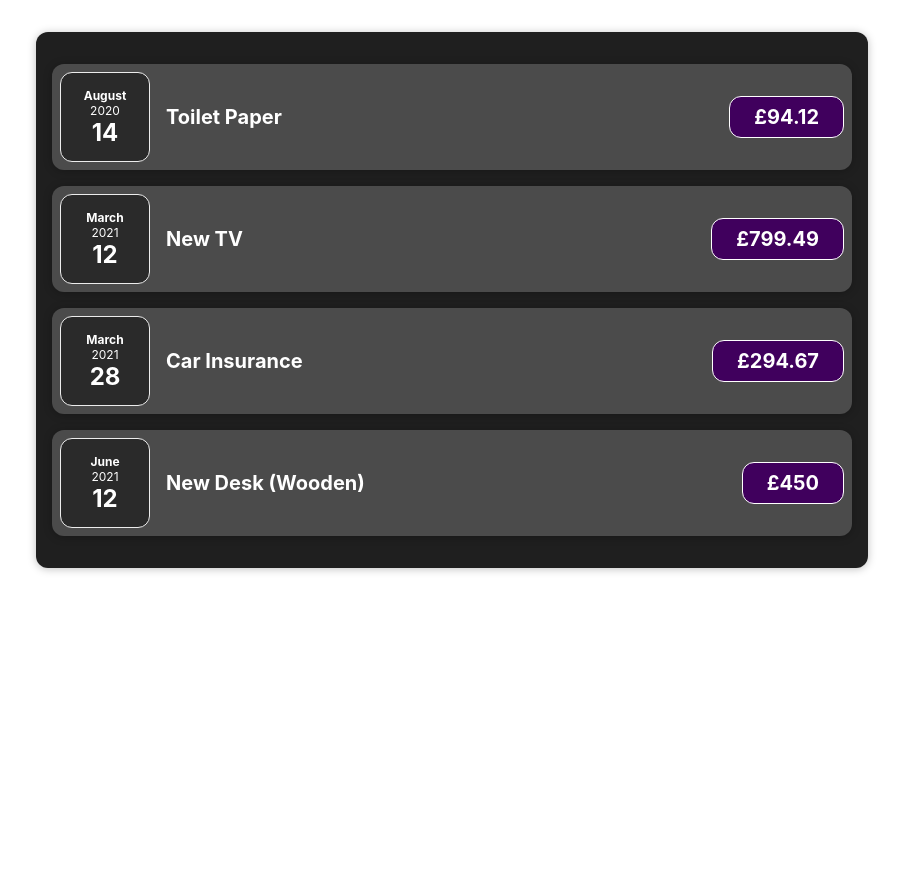
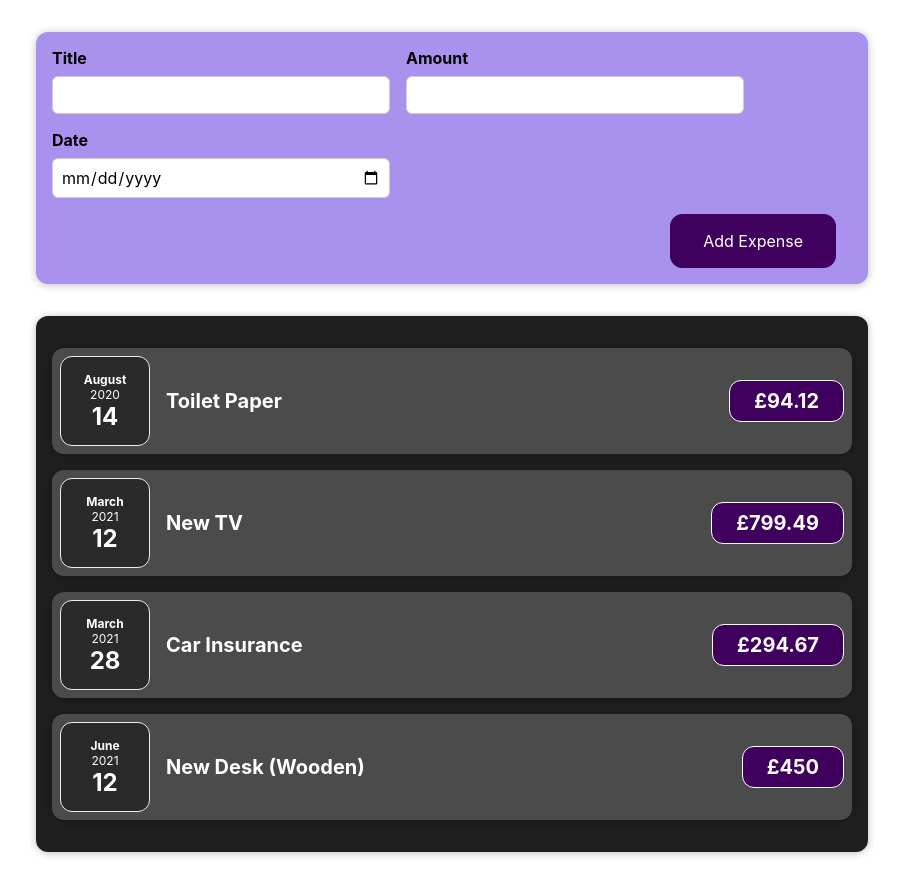
Before and after one commit to hjbrown11/react-expense-tracker, a React (Create React App) app: page / in a window 1280 px wide. Shown: the whole page, without its empty margins (188-1091 px from the left). Before the commit the page ends 800 px from the top, so only its background shows below. Built offline with nearby package versions, Linux system fonts and the light colour scheme.

Commit message:
Add form and styling

```diff
--- a/src/App.js
+++ b/src/App.js
@@ -1,6 +1,7 @@
 import React from "react";
 import "./App.css";
 import Expenses from "./components/Expenses/Expenses";
+import NewExpense from "./components/NewExpense/NewExpense";
 
 const App = () => {
   const expenses = [
@@ -27,6 +28,7 @@
 
   return (
     <div>
+      <NewExpense />
       <Expenses items={expenses} />
     </div>
   );
--- a/src/components/Expenses/ExpenseDate.js
+++ b/src/components/Expenses/ExpenseDate.js
@@ -1,4 +1,4 @@
-import React from "react";
+import React from 'react';
 import './ExpenseDate.css'
 
 const ExpenseDate = props => {
@@ -13,6 +13,6 @@
       <div className="expense-date__day">{day}</div>
     </div>
   );
-}
+};
 
 export default ExpenseDate;
--- a/src/components/Expenses/ExpenseItem.js
+++ b/src/components/Expenses/ExpenseItem.js
@@ -1,4 +1,4 @@
-import React from "react";
+import React from 'react';
 import './ExpenseItem.css';
 import ExpenseDate from './ExpenseDate';
 import Card from '../UI/Card';
@@ -13,6 +13,6 @@
       </div>
     </Card>
   );
-}
+};
 
 export default ExpenseItem;
--- a/src/components/Expenses/Expenses.js
+++ b/src/components/Expenses/Expenses.js
@@ -1,4 +1,4 @@
-import React from "react";
+import React from 'react';
 import './Expenses.css'
 import ExpenseItem from './ExpenseItem';
 import Card from '../UI/Card';
@@ -27,6 +27,6 @@
         amount={props.items[3].amount}
       />
     </Card>);
-}
+};
 
 export default Expenses;
--- /dev/null
+++ b/src/components/NewExpense/ExpenseForm.css
@@ -0,0 +1,26 @@
+.new-expense__controls {
+  display: flex;
+  flex-wrap: wrap;
+  gap: 1rem;
+  margin-bottom: 1rem;
+  text-align: left;
+}
+
+.new-expense__control label {
+  font-weight: bold;
+  margin-bottom: 0.5rem;
+  display: block;
+}
+
+.new-expense__control input {
+  font: inherit;
+  padding: 0.5rem;
+  border-radius: 6px;
+  border: 1px solid #ccc;
+  width: 20rem;
+  max-width: 100%;
+}
+
+.new-expense__actions {
+  text-align: right;
+}
--- /dev/null
+++ b/src/components/NewExpense/ExpenseForm.js
@@ -0,0 +1,28 @@
+import React from 'react';
+import './ExpenseForm.css';
+
+const ExpenseForm = () => {
+  return(
+    <form>
+      <div className="new-expense__controls">
+        <div className="new-expense__control">
+          <label>Title</label>
+          <input type="text" />
+        </div>
+        <div className="new-expense__control">
+          <label>Amount</label>
+          <input type="number" min="0.01" step="0.01" />
+        </div>
+        <div className="new-expense__control">
+          <label>Date</label>
+          <input type="date" min="2019-01-01" max="2022-12.31" />
+        </div>
+      </div>
+      <div className="new-expense__actions">
+        <button type="submit">Add Expense</button>
+      </div>
+    </form>
+  );
+};
+
+export default ExpenseForm;
--- /dev/null
+++ b/src/components/NewExpense/NewExpense.css
@@ -0,0 +1,38 @@
+.new-expense {
+  background-color: #a892ee;
+  padding: 1rem;
+  margin: 2rem auto;
+  width: 50rem;
+  max-width: 95%;
+  border-radius: 12px;
+  text-align: center;
+  box-shadow: 0 1px 8px rgba(0, 0, 0, 0.25);
+}
+
+.new-expense button {
+  font: inherit;
+  cursor: pointer;
+  padding: 1rem 2rem;
+  border: 1px solid #40005d;
+  background-color: #40005d;
+  color: white;
+  border-radius: 12px;
+  margin-right: 1rem;
+}
+
+.new-expense button:hover,
+.new-expense button:active {
+  background-color: #510674;
+  border-color: #510674;
+}
+
+.new-expense button.alternative {
+  color: #220131;
+  border-color: transparent;
+  background-color: transparent;
+}
+
+.new-expense button.alternative:hover,
+.new-expense button.alternative:active {
+  background-color: #ddb3f8;
+}
--- /dev/null
+++ b/src/components/NewExpense/NewExpense.js
@@ -0,0 +1,13 @@
+import React from 'react';
+import'./NewExpense.css';
+import ExpenseForm from './ExpenseForm';
+
+const NewExpense = () => {
+  return(
+    <div className="new-expense">
+      <ExpenseForm />
+    </div>
+  );
+};
+
+export default NewExpense;
--- a/src/components/UI/Card.js
+++ b/src/components/UI/Card.js
@@ -1,10 +1,10 @@
-import React from "react";
+import React from 'react';
 import './Card.css';
 
 const Card = props => {
   const classes = 'card ' + props.className;
 
   return <div className={classes}>{props.children}</div>
-}
+};
 
 export default Card;
```
